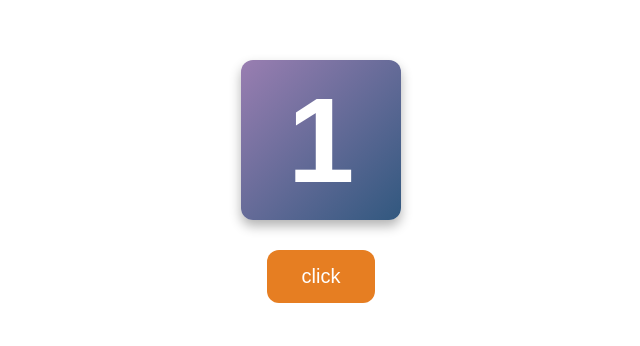
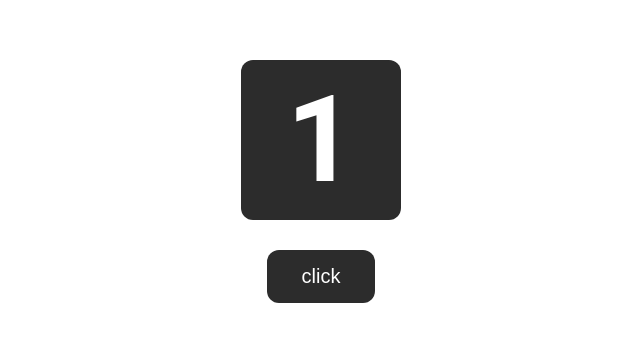
Before and after one commit to daksh-kunjadiya/javascript, a plain HTML site: page PROJECTS/DICE/index.html in a window 1280 px wide. Shown: the part 219-565 px from the top of the page, without its empty margins (319-959 px from the left). Drawn offline with Linux system fonts and the light colour scheme.

Commit message:
21/08/2024

```diff
--- a/PROJECTS/DICE/style.css
+++ b/PROJECTS/DICE/style.css
@@ -5,7 +5,7 @@
 }
 
 body {
-    font-family: Arial, sans-serif;
+    font-family: "Roboto", sans-serif;
     display: flex;
     justify-content: center;
     align-items: center;
@@ -20,11 +20,10 @@ body {
 }
 
 .dice {
-    background: linear-gradient(135deg, #420f6e89, #31587f);
+    background-color: #2c2c2c;
     width: 160px;
     height: 160px;
     border-radius: 12px;
-    box-shadow: 0 6px 12px rgba(0, 0, 0, 0.3);
     display: flex;
     justify-content: center;
     align-items: center;
@@ -43,17 +42,16 @@ body {
 }
 
 .generate-btn {
-    background-color: #e67e22;
+    background-color: #2c2c2c;
     color: #ffffff;
     padding: 15px 35px;
     border: none;
     border-radius: 12px;
     cursor: pointer;
     font-size: 20px;
-    transition: background-color 0.3s, transform 0.3s;
+    transition: transform 0.5s;
 
     &:hover {
-        background-color: #f39c12;
         transform: scale(1.05);
     }
 }
```
Also changed, not shown: index.html (+7 -5 lines).
